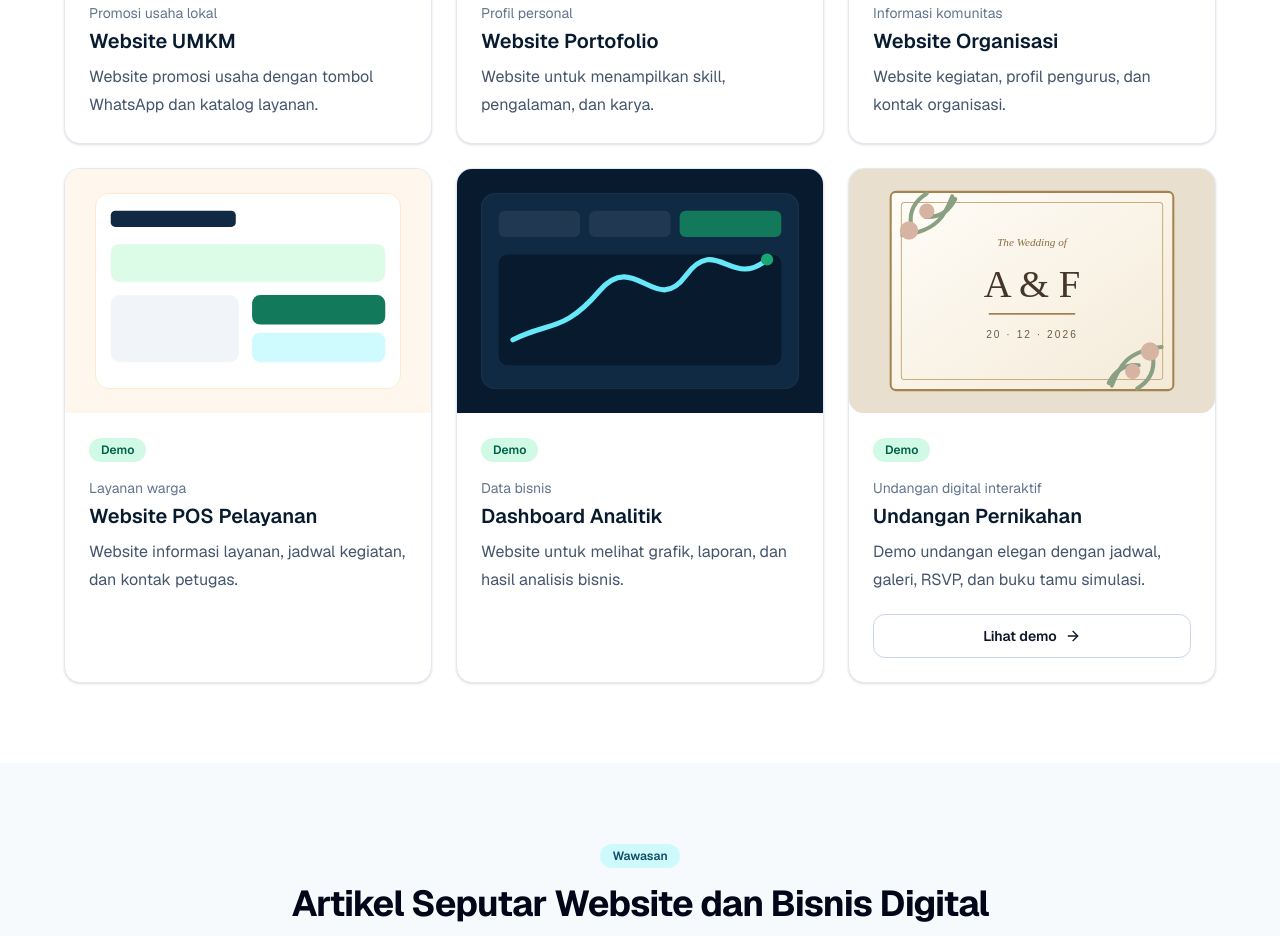
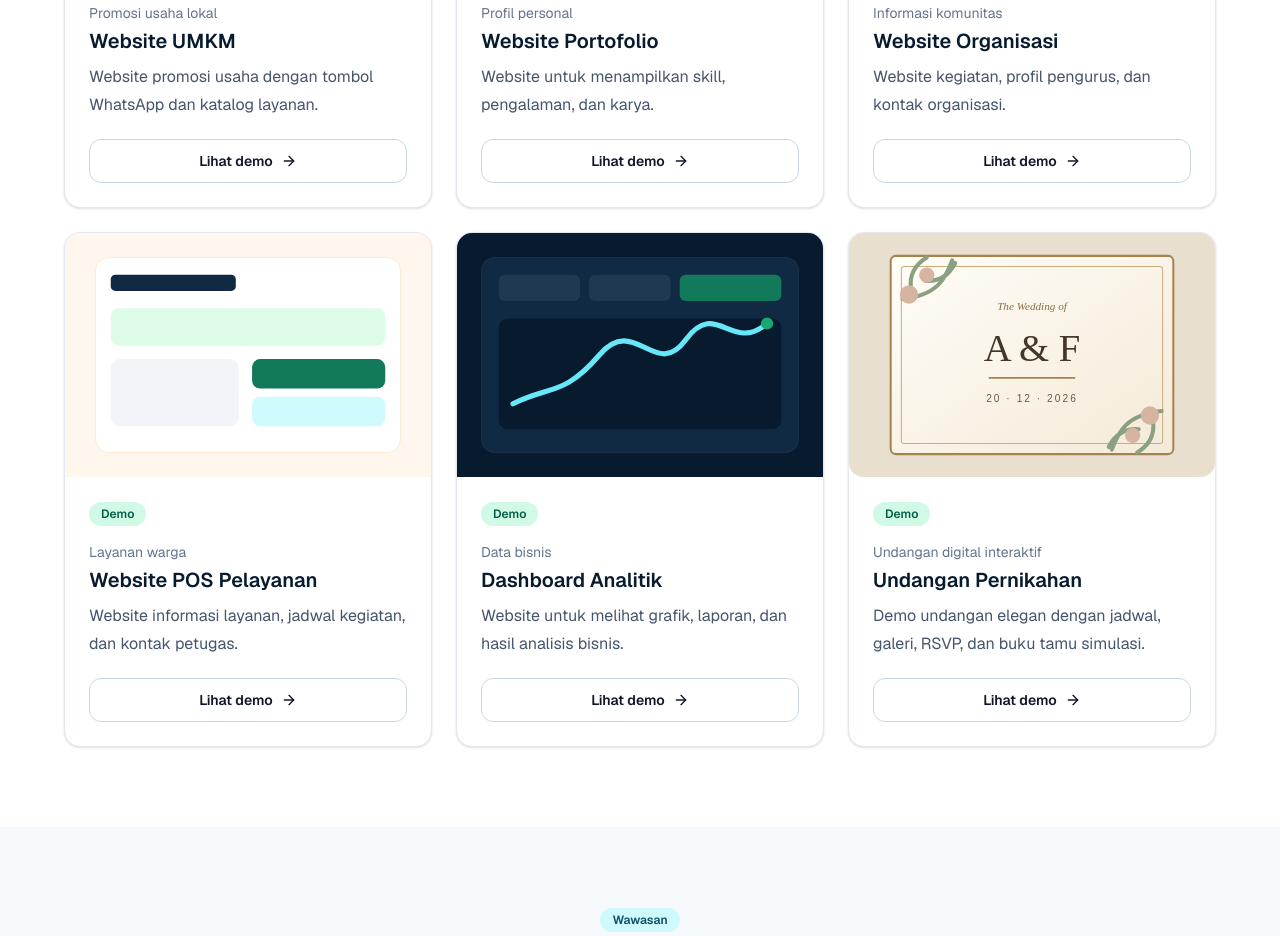
Before and after one commit to AlAfif19/webkertasari, a Next.js app: page / in a window 1280 px wide. Shown: the part 4340-5276 px from the top of the page. Built offline with nearby package versions, Linux system fonts and the light colour scheme; no server answers.

Commit message:
feat: link every portfolio demo

```diff
--- a/src/data/portfolio.ts
+++ b/src/data/portfolio.ts
@@ -8,6 +8,7 @@ export const portfolio: PortfolioItem[] = [
       "Website promosi usaha dengan tombol WhatsApp dan katalog layanan.",
     image: "/images/portfolio/umkm.svg",
     label: "Demo",
+    href: "/demo/website-umkm",
   },
   {
     title: "Website Portofolio",
@@ -15,6 +16,7 @@ export const portfolio: PortfolioItem[] = [
     description: "Website untuk menampilkan skill, pengalaman, dan karya.",
     image: "/images/portfolio/portfolio.svg",
     label: "Demo",
+    href: "/demo/website-portofolio",
   },
   {
     title: "Website Organisasi",
@@ -23,6 +25,7 @@ export const portfolio: PortfolioItem[] = [
       "Website kegiatan, profil pengurus, dan kontak organisasi.",
     image: "/images/portfolio/organization.svg",
     label: "Demo",
+    href: "/demo/website-organisasi",
   },
   {
     title: "Website POS Pelayanan",
@@ -31,6 +34,7 @@ export const portfolio: PortfolioItem[] = [
       "Website informasi layanan, jadwal kegiatan, dan kontak petugas.",
     image: "/images/portfolio/service.svg",
     label: "Demo",
+    href: "/demo/website-pos-pelayanan",
   },
   {
     title: "Dashboard Analitik",
@@ -39,6 +43,7 @@ export const portfolio: PortfolioItem[] = [
       "Website untuk melihat grafik, laporan, dan hasil analisis bisnis.",
     image: "/images/portfolio/analytics.svg",
     label: "Demo",
+    href: "/demo/dashboard-analitik",
   },
   {
     title: "Undangan Pernikahan",
```
Also changed, not shown: 1 other file (tests, documents, lock files or other folders).
